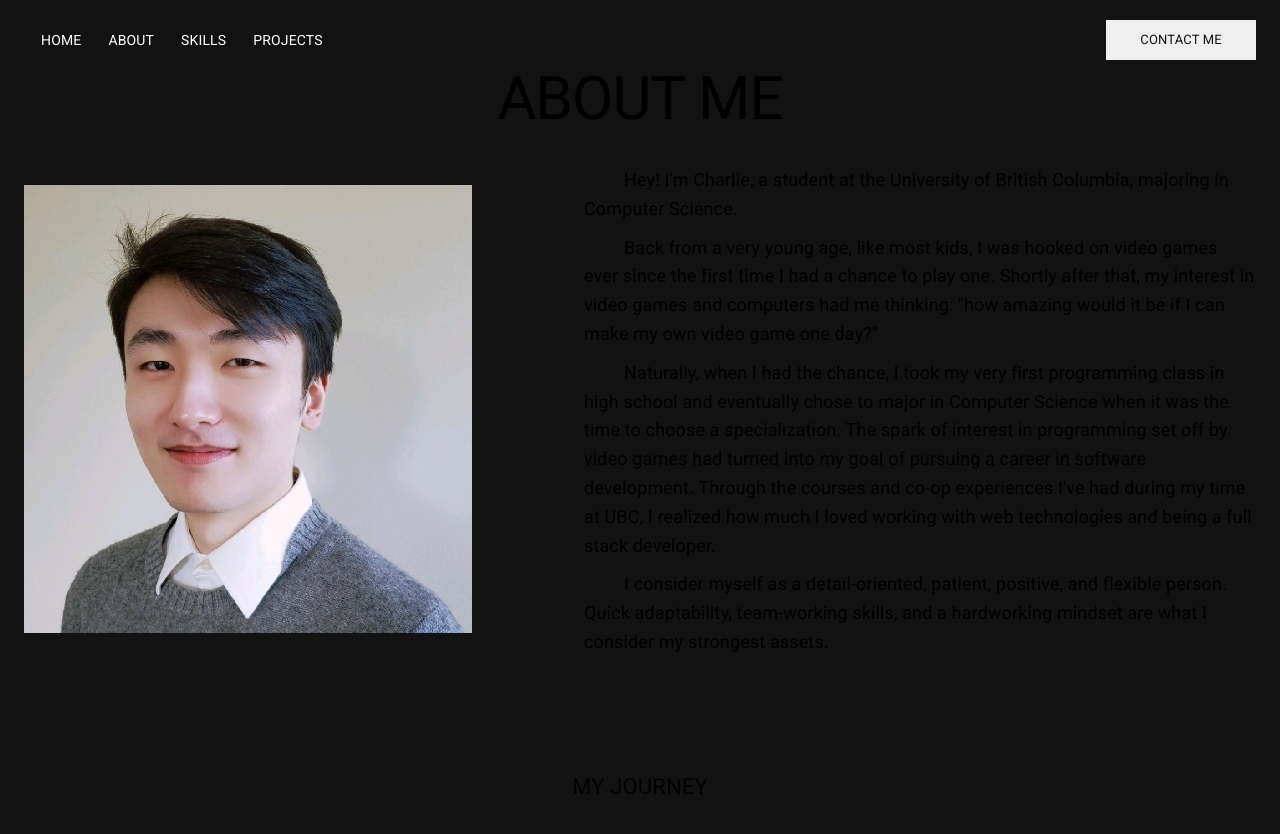
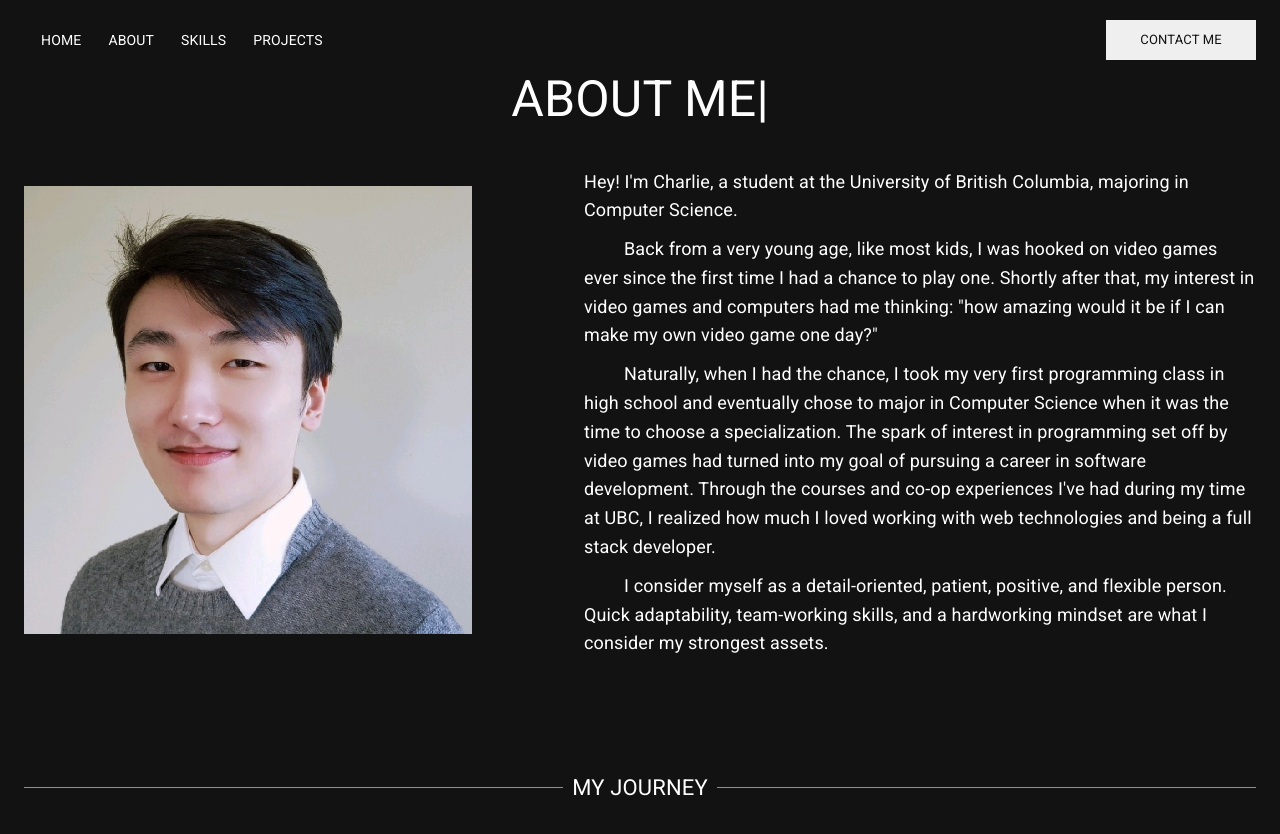
Before and after one commit to charlie-li-02/hello, a React (Create React App) app: page /about in a window 1280 px wide. Shown: the top 834 px of the page. Built offline with nearby package versions, Linux system fonts and the light colour scheme.

Commit message:
dark mode for about page

```diff
--- a/src/components/pages/browser/AboutBrowser.jsx
+++ b/src/components/pages/browser/AboutBrowser.jsx
@@ -8,6 +8,7 @@ import * as Look from "../Look";
 import {Divider} from "@mui/material";
 import AOS from 'aos';
 import "aos/dist/aos.css";
+import {TypeAnimation} from "react-type-animation";
 
 
 function About() {
@@ -19,11 +20,20 @@ function About() {
 
     return (
         <div className="About">
-            <MuiThemeProvider theme={Look.theme}>
+            <MuiThemeProvider theme={Look.themeDark}>
                 <div className={classes.wrapper}>
-                    <Typography variant="h1" className={classes.heading} color="primary">
-                        ABOUT ME
-                    </Typography>
+                    <TypeAnimation
+                        style={{
+                        fontSize: '50px',
+                        textAlign: 'left',
+                        marginTop: "4em",
+                        marginLeft: "auto",
+                        marginRight: "auto",
+                        color: "#ffffff"
+                    }}
+                        sequence={"ABOUT ME"}
+                        repeat={0}
+                        className={classes.heading}/>
                 </div>
                 <div className={classes.subHeading}/>
                 <Grid container spacing={8} style={{alignItems: "center"}}>
@@ -35,7 +45,7 @@ function About() {
                     <Grid item xs={7} data-aos="fade-up">
                         <Container maxWidth="md">
                             <Typography variant="h6" color="primary" align="left"
-                                        style={{textIndent: "40px", fontSize: "18px"}}>
+                                        style={{fontSize: "18px"}}>
                                 Hey! I'm Charlie, a student at the University of British Columbia, majoring in Computer
                                 Science.
                             </Typography>
@@ -68,7 +78,11 @@ function About() {
                     </Grid>
                     <Grid item xs={12} data-aos="fade-up">
                         <Container maxWidth={false}>
-                            <Divider style={{fontSize: "22px", marginTop:"50px"}}>MY JOURNEY</Divider>
+                            <Divider sx={{
+                                "&::before, &::after": {
+                                    borderColor: "#8f8f8f",
+                                },
+                            }} style={{fontSize: "22px", marginTop:"50px", color: "#ffffff"}}>MY JOURNEY</Divider>
                         </Container>
                     </Grid>
                     <Grid item xs={5} data-aos="fade-up" >
@@ -90,7 +104,7 @@ function About() {
                                 Web Development Co-op
                             </Typography>
                             <Typography variant="h6" className={classes.body} color="primary" align="left">
-                                <b>Skills:</b> Python, TypeScript, JavaScript, React.js, C#, ASP.NET, Microsoft Azure, PostgreSQL
+                                <span style={{color: "#36C5F0"}}>Skills:</span> Python, TypeScript, JavaScript, React.js, C#, .NET, Microsoft Azure, PostgreSQL
                             </Typography>
                             <Typography variant="h6" className={classes.body} color="primary" align="left" style={{textIndent: "40px"}}>
                                 BGC Engineering Inc. is an international consulting firm that provides professional services in
@@ -108,7 +122,7 @@ function About() {
                     </Grid>
                     <Grid item xs={5} data-aos="fade-up">
                         <Container maxWidth="sm">
-                            <img src={require("../images/jostle.jpg").default} style={{maxWidth:"75%", maxHeight:"75%"}} alt="Jostle"/>
+                            <img src={require("../images/jostle.jpg").default} style={{maxWidth:"85%", maxHeight:"85%"}} alt="Jostle"/>
                         </Container>
                     </Grid>
                     <Grid item xs={7} data-aos="fade-up">
@@ -125,7 +139,7 @@ function About() {
                                 QA Analyst Co-op
                             </Typography>
                             <Typography variant="h6" className={classes.body} color="primary" align="left">
-                                <b>Skills:</b> Java, Selenium, JUnit, Jenkins, GitLab, Ansible Tower, Sumo Logic, AWS
+                                <span style={{color: "#36C5F0"}}>Skills:</span> Java, Selenium, JUnit, Jenkins, GitLab, Ansible Tower, Sumo Logic, AWS
                             </Typography>
                             <Typography variant="h6" className={classes.body} color="primary" align="left" style={{textIndent: "40px"}}>
                                 Jostle strives to make an intranet that would bring employees together and help leaders align their
@@ -146,7 +160,7 @@ function About() {
                     </Grid>
                     <Grid item xs={5} data-aos="fade-up">
                         <Container maxWidth="sm">
-                            <img src={require("../images/ubc.png").default} style={{maxWidth:"85%", maxHeight:"85%"}} alt="UBC"/>
+                            <img src={require("../images/ubc.jpg").default} style={{maxWidth:"85%", maxHeight:"85%"}} alt="UBC"/>
                         </Container>
                     </Grid>
                     <Grid item xs={7} data-aos="fade-up">
@@ -181,12 +195,16 @@ function About() {
                     </Grid>
                     <Grid item xs={12} data-aos="fade-up">
                         <Container maxWidth={false}>
-                            <Divider style={{fontSize: "22px", marginTop:"50px"}}>EDUCATION</Divider>
+                            <Divider sx={{
+                                "&::before, &::after": {
+                                    borderColor: "#8f8f8f",
+                                },
+                            }} style={{fontSize: "22px", marginTop:"50px", color: "#ffffff"}}>EDUCATION</Divider>
                         </Container>
                     </Grid>
                     <Grid item xs={5} data-aos="fade-up">
                         <Container maxWidth="sm">
-                            <img src={require('../images/ubc.png').default} style={{maxWidth:"85%", maxHeight:"85%"}} alt="UBC"/>
+                            <img src={require('../images/ubc.jpg').default} style={{maxWidth:"85%", maxHeight:"85%"}} alt="UBC"/>
                         </Container>
                     </Grid>
                     <Grid item xs={7} data-aos="fade-up">
--- a/src/components/pages/mobile/AboutMobile.jsx
+++ b/src/components/pages/mobile/AboutMobile.jsx
@@ -8,6 +8,7 @@ import * as Look from "../LookMobile";
 import {Divider} from "@mui/material";
 import AOS from 'aos';
 import "aos/dist/aos.css";
+import {TypeAnimation} from "react-type-animation";
 
 
 function About() {
@@ -19,11 +20,20 @@ function About() {
 
     return (
         <div className="About">
-            <MuiThemeProvider theme={Look.theme}>
+            <MuiThemeProvider theme={Look.themeDark}>
                 <div className={classes.wrapper}>
-                    <Typography variant="h1" className={classes.heading} color="primary">
-                        ABOUT ME
-                    </Typography>
+                    <TypeAnimation
+                        style={{
+                            fontSize: '25px',
+                            textAlign: 'left',
+                            marginTop: "4em",
+                            marginLeft: "auto",
+                            marginRight: "auto",
+                            color: "#ffffff"
+                        }}
+                        sequence={"ABOUT ME"}
+                        repeat={0}
+                        className={classes.heading}/>
                 </div>
                 <div className={classes.subHeading}/>
                 <Grid container spacing={2} style={{alignItems: "center"}}>
@@ -35,7 +45,7 @@ function About() {
                     <Grid item xs={12} data-aos="fade-up">
                         <Container maxWidth="md">
                             <Typography variant="h6" color="primary" align="left"
-                                        style={{textIndent: "20px", fontSize: "13px"}}>
+                                        style={{fontSize: "13px"}}>
                                 Hey! I'm Charlie, a student at the University of British Columbia, majoring in Computer
                                 Science.
                             </Typography>
@@ -68,7 +78,11 @@ function About() {
                     </Grid>
                     <Grid item xs={12} data-aos="fade-up">
                         <Container maxWidth={false}>
-                            <Divider style={{fontSize: "18px", marginTop:"15px"}}>MY JOURNEY</Divider>
+                            <Divider sx={{
+                                "&::before, &::after": {
+                                    borderColor: "#8f8f8f",
+                                },
+                            }} style={{fontSize: "18px", marginTop:"15px", color: "#ffffff"}}>MY JOURNEY</Divider>
                         </Container>
                     </Grid>
                     <Grid item xs={12} data-aos="fade-up" >
@@ -90,7 +104,7 @@ function About() {
                                 Web Development Co-op
                             </Typography>
                             <Typography variant="h6" className={classes.body} color="primary" align="left">
-                                <b>Skills:</b> Python, TypeScript, JavaScript, React.js, C#, ASP.NET, Microsoft Azure, PostgreSQL
+                                <span style={{color: "#36C5F0"}}>Skills:</span> Python, TypeScript, JavaScript, React.js, C#, .NET, Microsoft Azure, PostgreSQL
                             </Typography>
                             <Typography variant="h6" className={classes.body} color="primary" align="left" style={{textIndent: "20px"}}>
                                 BGC Engineering Inc. is an international consulting firm that provides professional services in
@@ -108,7 +122,7 @@ function About() {
                     </Grid>
                     <Grid item xs={12} data-aos="fade-up">
                         <Container maxWidth="sm">
-                            <img src={require("../images/jostle.jpg").default} style={{maxWidth:"75%", maxHeight:"75%"}} alt="Jostle"/>
+                            <img src={require("../images/jostle.jpg").default} style={{maxWidth:"85%", maxHeight:"85%"}} alt="Jostle"/>
                         </Container>
                     </Grid>
                     <Grid item xs={12} data-aos="fade-up">
@@ -125,7 +139,7 @@ function About() {
                                 QA Analyst Co-op
                             </Typography>
                             <Typography variant="h6" className={classes.body} color="primary" align="left">
-                                <b>Skills:</b> Java, Selenium, JUnit, Jenkins, GitLab, Ansible Tower, Sumo Logic, AWS
+                                <span style={{color: "#36C5F0"}}>Skills:</span> Java, Selenium, JUnit, Jenkins, GitLab, Ansible Tower, Sumo Logic, AWS
                             </Typography>
                             <Typography variant="h6" className={classes.body} color="primary" align="left" style={{textIndent: "20px"}}>
                                 Jostle strives to make an intranet that would bring employees together and help leaders align their
@@ -146,7 +160,7 @@ function About() {
                     </Grid>
                     <Grid item xs={12} data-aos="fade-up">
                         <Container maxWidth="sm">
-                            <img src={require("../images/ubc.png").default} style={{maxWidth:"85%", maxHeight:"85%"}} alt="UBC"/>
+                            <img src={require("../images/ubc.jpg").default} style={{maxWidth:"85%", maxHeight:"85%"}} alt="UBC"/>
                         </Container>
                     </Grid>
                     <Grid item xs={12} data-aos="fade-up">
@@ -181,12 +195,16 @@ function About() {
                     </Grid>
                     <Grid item xs={12} data-aos="fade-up">
                         <Container maxWidth={false}>
-                            <Divider style={{fontSize: "18px", marginTop:"15px"}}>EDUCATION</Divider>
+                            <Divider sx={{
+                                "&::before, &::after": {
+                                    borderColor: "#8f8f8f",
+                                },
+                            }} style={{fontSize: "18px", marginTop:"15px", color: "#ffffff"}}>EDUCATION</Divider>
                         </Container>
                     </Grid>
                     <Grid item xs={12} data-aos="fade-up">
                         <Container maxWidth="sm">
-                            <img src={require('../images/ubc.png').default} style={{maxWidth:"85%", maxHeight:"85%"}} alt="UBC"/>
+                            <img src={require('../images/ubc.jpg').default} style={{maxWidth:"85%", maxHeight:"85%"}} alt="UBC"/>
                         </Container>
                     </Grid>
                     <Grid item xs={12} data-aos="fade-up">
```
Also changed, not shown: src/components/pages/images/ubc.jpg (added).
